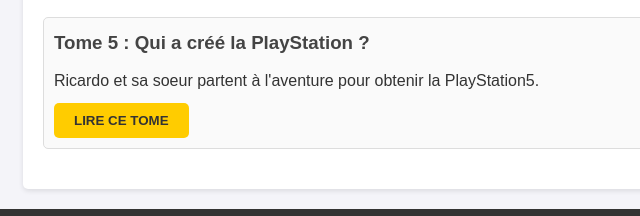
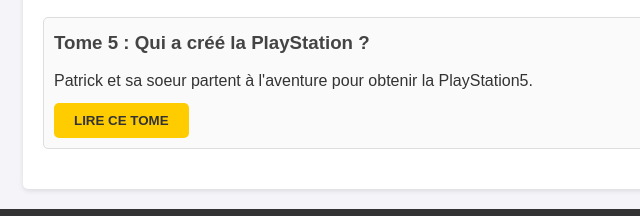
Before and after one commit to eliottxexe/LesFr-res, a plain HTML site: page Pages/HistoirePrincipale/histoire_principale.html in a window 1280 px wide. Shown: the part 782-998 px from the top of the page, 147-787 px from the left. Drawn offline with Linux system fonts and the light colour scheme.

Commit message:
Update histoire_principale.html

```diff
--- a/Pages/HistoirePrincipale/histoire_principale.html
+++ b/Pages/HistoirePrincipale/histoire_principale.html
@@ -37,7 +37,7 @@
         </article>
         <article>
           <h3>Tome 5 : Qui a créé la PlayStation ?</h3>
-          <p>Ricardo et sa soeur partent à l'aventure pour obtenir la PlayStation5.</p>
+          <p>Patrick et sa soeur partent à l'aventure pour obtenir la PlayStation5.</p>
           <button onclick="window.location.href='Tome5/t5.html';">Lire ce Tome</button>
         </article>
       </section>
```
